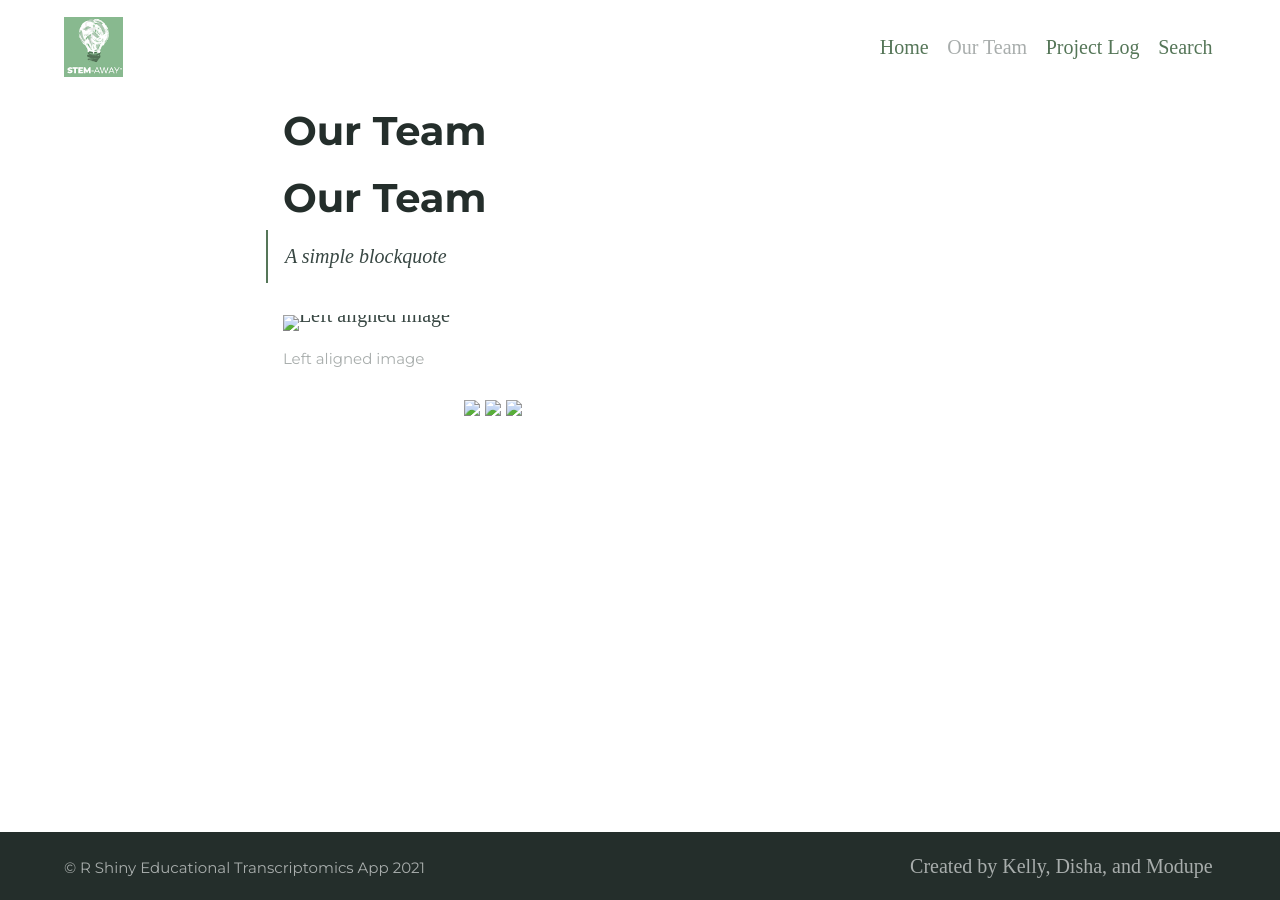
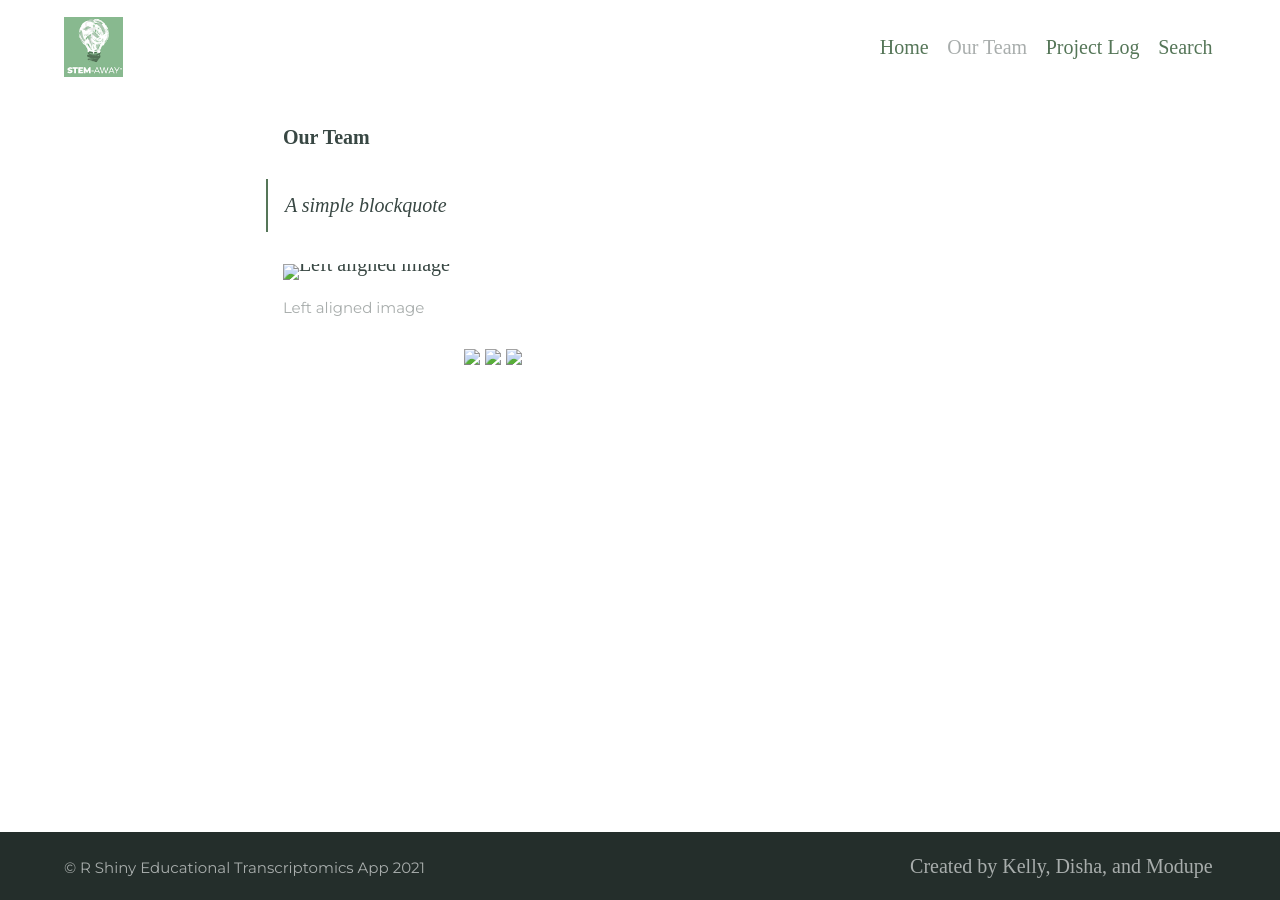
Before and after one commit to BI-STEM-Away/sMAP_dev, a Jekyll site: the page built from ourTeam.md, in a window 1280 px wide. Built offline with Jekyll 4.4.1, drawn with Linux system fonts in a browser that asks for light colours; our own code applies the rules of GitHub Pages for plain Markdown files.

Commit message:
Update ourTeam.md

```diff
--- a/ourTeam.md
+++ b/ourTeam.md
@@ -1,4 +1,4 @@
-# Our Team
+**Our Team**
 > A simple blockquote
 
 {% include figure.html image="https://bi-stem-away.github.io/shiny_app_dev/Logo.png" caption="Left aligned image" position="left" width="150" height="150" %}
```
